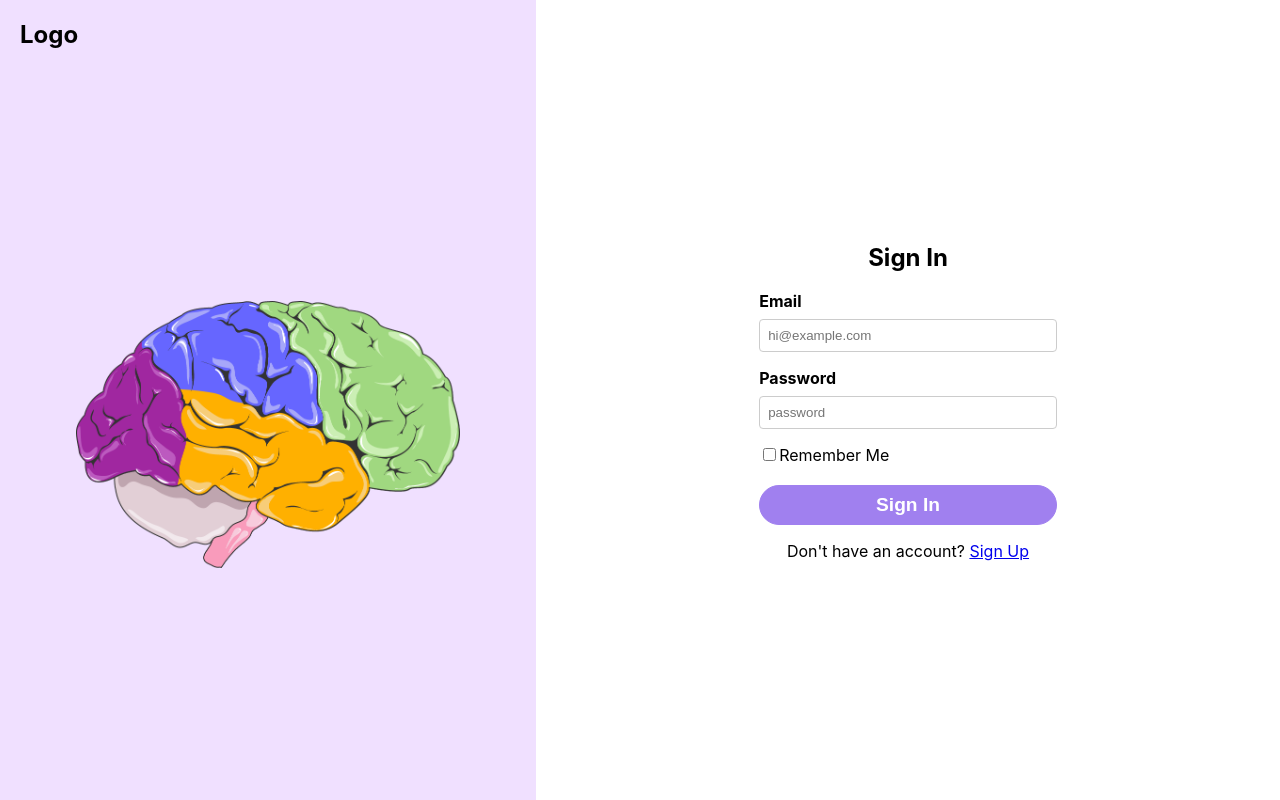
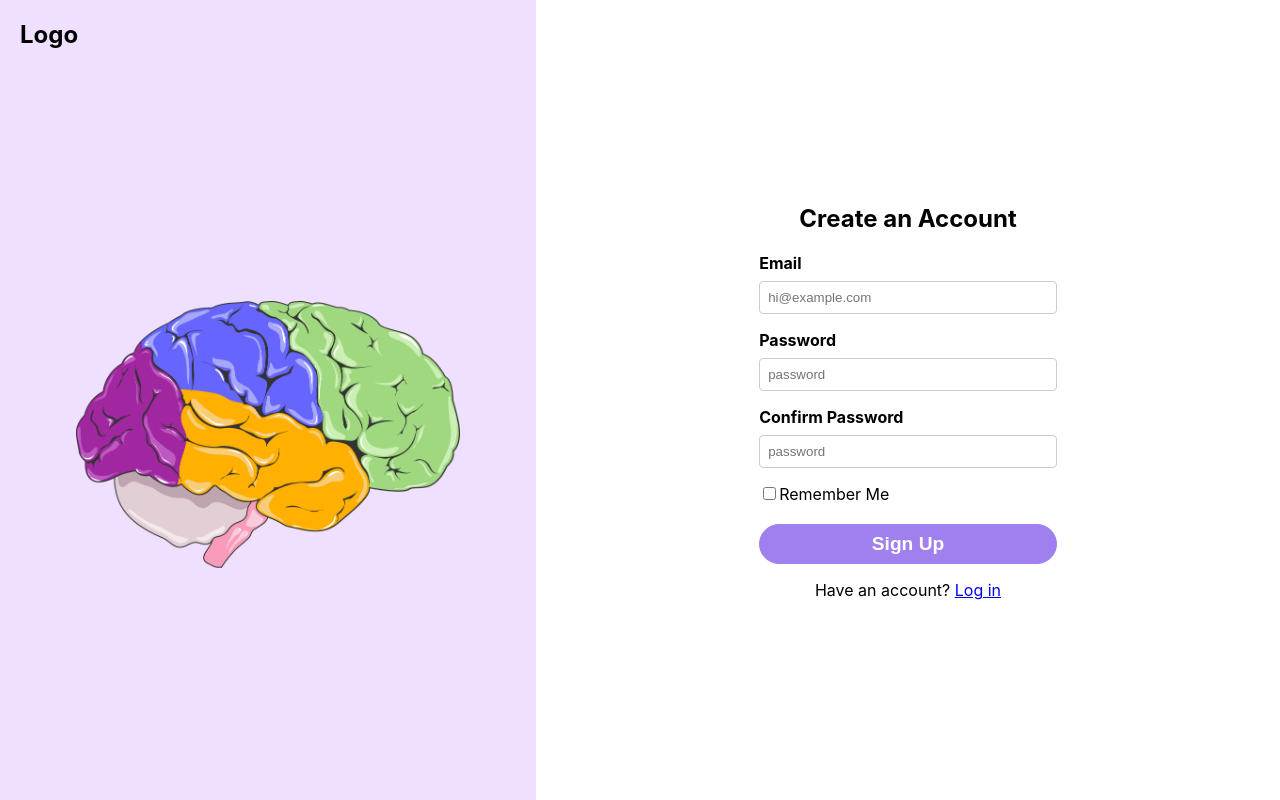
Before and after one commit to Epilepsy-Detection/frontend, a React (Create React App) app: page /register in a window 1280 px wide. Built offline with nearby package versions, Linux system fonts and the light colour scheme.

Commit message:
Implemented Sign Up Screen

```diff
--- a/src/App.js
+++ b/src/App.js
@@ -1,12 +1,13 @@
 import { Routes, Route } from "react-router-dom";
 import Login from "./pages/Login/Login";
+import SignUp from "./pages/SignUp/SignUp";
 
 function App() {
   return (
     <Routes>
       <Route path="/" element={<Login />} />
       <Route path="/login" element={<Login />} />
-      <Route path="/register" element={<Login />} />
+      <Route path="/register" element={<SignUp />} />
       <Route path="*" /> //TODO: 404 page
     </Routes>
   );
--- /dev/null
+++ b/src/pages/SignUp/SignUp.js
@@ -0,0 +1,13 @@
+import styles from "./SignUp.module.css";
+import Hero from "../Login/components/Hero/Hero";
+import SignUpForm from "./components/SignUpForm/SignUpForm";
+const SignUp = () => {
+  return (
+    <div className={styles.signup}>
+      <Hero />
+      <SignUpForm />
+    </div>
+  );
+};
+
+export default SignUp;
--- /dev/null
+++ b/src/pages/SignUp/SignUp.module.css
@@ -0,0 +1,3 @@
+.signup {
+  display: flex;
+}
--- /dev/null
+++ b/src/pages/SignUp/components/Login/Login.js
@@ -0,0 +1,11 @@
+import { Link } from "react-router-dom";
+
+const Login = () => {
+  return (
+    <p>
+      Have an account? <Link to="/login">Log in</Link>
+    </p>
+  );
+};
+
+export default Login;
--- /dev/null
+++ b/src/pages/SignUp/components/SignUpForm/SignUpForm.js
@@ -0,0 +1,27 @@
+import Button from "../../../../components/Button/Button";
+import TextField from "../../../../components/TextField/TextField";
+import CheckBox from "../../../../components/CheckBox/CheckBox";
+import styles from "./SignUpForm.module.css";
+import Login from "../Login/Login";
+
+const SignUpForm = () => {
+  return (
+    <section className={styles.form}>
+      <h1>Create an Account</h1>
+      <form>
+        <TextField label="Email" type="email" placeholder="hi@example.com" />
+        <TextField label="Password" type="password" placeholder="password" />
+        <TextField
+          label="Confirm Password"
+          type="password"
+          placeholder="password"
+        />
+        <CheckBox label="Remember Me" />
+        <Button type="submit">Sign Up</Button>
+        <Login />
+      </form>
+    </section>
+  );
+};
+
+export default SignUpForm;
--- /dev/null
+++ b/src/pages/SignUp/components/SignUpForm/SignUpForm.module.css
@@ -0,0 +1,20 @@
+.form {
+  display: flex;
+  flex-direction: column;
+  align-items: center;
+  justify-content: center;
+
+  width: 60vw;
+}
+
+.form form {
+  display: flex;
+  flex-direction: column;
+  align-items: center;
+  justify-content: center;
+  width: 40%;
+}
+
+.form form [class="checkbox"] {
+  align-self: flex-start;
+}
```
